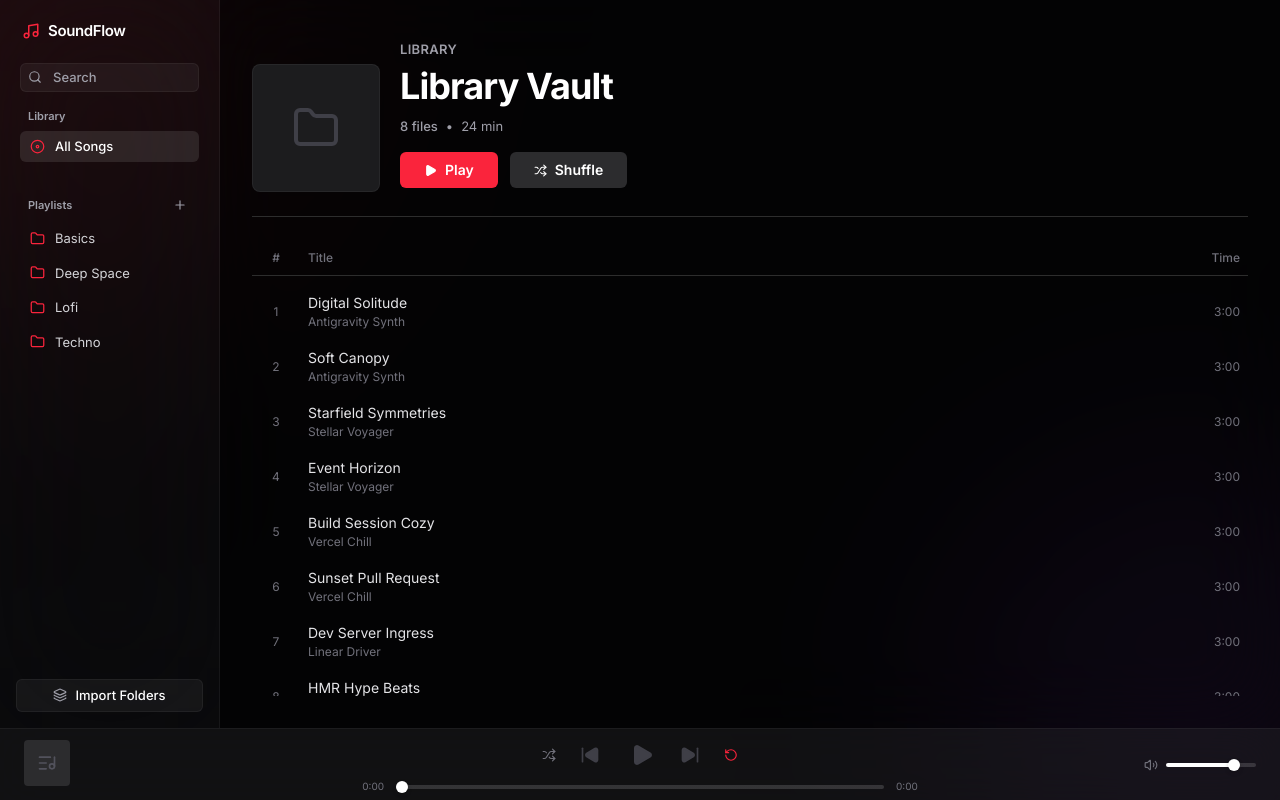
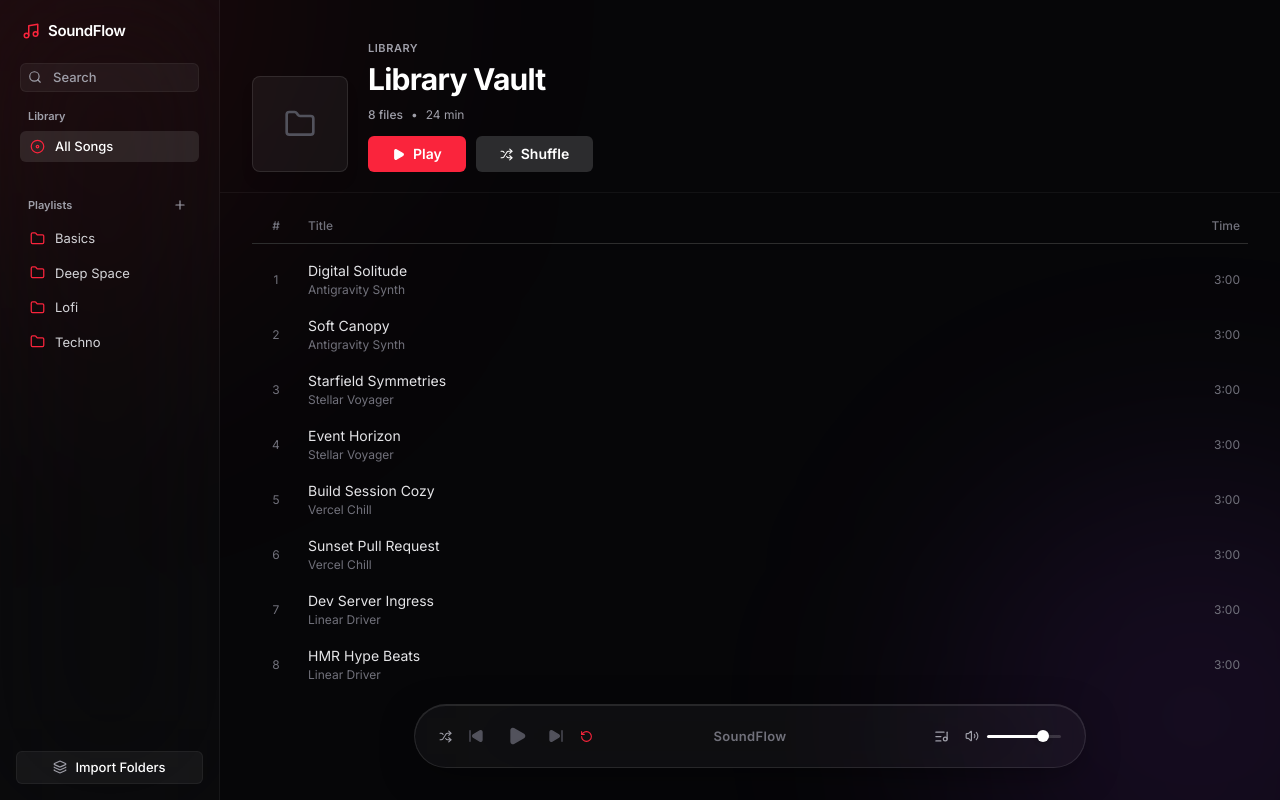
Before and after one commit to kallmejoe/audio-player-web, a React (Vite) app: page / in a window 1280 px wide. Built offline with nearby package versions, Linux system fonts and the light colour scheme.

Commit message:
refactor: update UI layout and player controls
- Remove confirmation prompt for playlist removal
- Refactor player controls to a floating, centered design
- Update PlaylistView to use consistent spacing and styling

```diff
--- a/src/App.tsx
+++ b/src/App.tsx
@@ -297,11 +297,9 @@ export default function App() {
 
   // Clear a playlist's tracks completely
   const handleRemovePlaylist = (playlistId: string) => {
-    if (confirm(`Are you sure you want to clear folder playlist "${playlistId}" and remove its audio files?`)) {
     setTracks((prev) => prev.filter((t) => t.playlistId !== playlistId));
     if (selectedPlaylistId === playlistId) {
       setSelectedPlaylistId(null);
-      }
     }
   };
 
@@ -330,7 +328,8 @@ export default function App() {
           onSearchChange={setSearchTerm}
         />
 
-        {/* Browser Area */}
+        {/* Browser Area Container with relative positioning for floating controls */}
+        <div className="flex-1 relative flex flex-col min-w-0 bg-transparent">
           <PlaylistView
             playlist={activeBrowsingPlaylist}
             tracks={visibleTracks}
@@ -339,9 +338,10 @@ export default function App() {
             onTrackSelect={(id) => handleSelectTrack(id)}
             onPlayPlaylist={handlePlayPlaylist}
           />
-      </div>
 
-      {/* Music Bottom Controls player footer */}
+          {/* Music Bottom Controls player footer floating over PlaylistView strictly */}
+          <div className="pointer-events-none absolute bottom-8 inset-x-0 flex justify-center z-50">
+            <div className="pointer-events-auto w-full px-8 flex justify-center">
               <MusicPlayerControls
                 currentTrack={activeTrack}
                 playbackState={playbackState}
@@ -361,6 +361,10 @@ export default function App() {
                 onSeek={handleSeek}
                 playlistGradient={currentPlaylistGradient}
               />
+            </div>
+          </div>
+        </div>
+      </div>
 
       {/* --- Overlay & Modals Section with Micro-animations --- */}
       <AnimatePresence>
--- a/src/components/MusicPlayerControls.tsx
+++ b/src/components/MusicPlayerControls.tsx
@@ -13,12 +13,9 @@ import {
   Shuffle,
   Volume2,
   VolumeX,
-  Maximize2,
   ListMusic,
-  Tv,
 } from 'lucide-react';
 import { Track, PlaybackState } from '../types';
-import { motion } from 'motion/react';
 
 interface MusicPlayerControlsProps {
   currentTrack: Track | null;
@@ -43,7 +40,6 @@ export default function MusicPlayerControls({
   onToggleRepeat,
   onVolumeChange,
   onSeek,
-  playlistGradient = 'from-zinc-800 to-zinc-950',
 }: MusicPlayerControlsProps) {
   const { isPlaying, volume, currentTime, repeatMode, isShuffle } = playbackState;
 
@@ -70,91 +66,58 @@ export default function MusicPlayerControls({
 
   return (
     <div
-      className="w-full h-[72px] bg-[#1a1a1c]/60 backdrop-blur-xl border-t border-white/5 flex items-center justify-between px-6 z-50 shrink-0"
+      className="w-full max-w-2xl h-[64px] bg-white/[0.04] backdrop-blur-[64px] border border-white/10 rounded-full flex items-center justify-between px-6 shadow-[0_20px_40px_rgba(0,0,0,0.4)] select-none mx-auto"
+      style={{
+        boxShadow: "0 10px 40px -10px rgba(0,0,0,0.5), inset 0 1px 0 rgba(255,255,255,0.1)",
+      }}
       id="music-bar-controls"
     >
-      {/* Left Block: Current Track Info vertically centered */}
-      <div className="flex items-center gap-3 w-1/4 mt-[-4px]">
-        {currentTrack ? (
-          <>
-            <div className={`w-[46px] h-[46px] rounded bg-[#2c2c2e] flex items-center justify-center shrink-0 overflow-hidden`}>
-              {currentTrack.coverUrl ? (
-                <img
-                  src={currentTrack.coverUrl}
-                  alt=""
-                  className="w-full h-full object-cover"
-                  referrerPolicy="no-referrer"
-                />
-              ) : (
-                <ListMusic size={20} className="text-zinc-500" />
-              )}
-            </div>
-
-            <div className="flex flex-col min-w-0">
-              <span className="font-sans font-medium text-sm text-white truncate leading-tight">
-                {currentTrack.title}
-              </span>
-              <span className="font-sans text-[12px] text-zinc-400 truncate mt-0.5">
-                {currentTrack.artist}
-              </span>
-            </div>
-          </>
-        ) : (
-          <div className="flex items-center gap-3">
-            <div className="w-[46px] h-[46px] rounded bg-[#2c2c2e] flex items-center justify-center shrink-0">
-              <ListMusic size={20} className="text-zinc-600" />
-            </div>
-          </div>
-        )}
-      </div>
-
-      {/* Center Block: Playback controls stack */}
-      <div className="flex flex-col items-center flex-1 max-w-xl">
-        <div className="flex items-center gap-6 mt-1">
+      {/* Left Block: Transport Controls */}
+      <div className="flex items-center gap-4 shrink-0 w-1/4">
         <button
           onClick={onToggleShuffle}
           className={`cursor-pointer transition-colors ${
-              isShuffle ? 'text-[#fa243c]' : 'text-zinc-500 hover:text-zinc-300'
+            isShuffle ? 'text-[#fa243c]' : 'text-zinc-400 hover:text-white'
           }`}
         >
-            <Shuffle size={14} />
+          <Shuffle size={13} />
         </button>
 
         <button
           onClick={onPrevious}
           disabled={!currentTrack}
-            className="text-white hover:text-zinc-300 disabled:text-zinc-700 disabled:cursor-not-allowed transition-colors cursor-pointer"
+          className="text-zinc-200 hover:text-white disabled:text-zinc-600 transition-colors cursor-pointer"
         >
-            <SkipBack size={20} fill="currentColor" />
+          <SkipBack size={16} fill="currentColor" />
         </button>
 
         <button
           onClick={onPlayPause}
           disabled={!currentTrack}
-            className="w-8 h-8 rounded-full bg-transparent text-white flex items-center justify-center transition-all cursor-pointer disabled:text-zinc-700 hover:scale-105 active:scale-95"
+          className="text-white hover:scale-105 active:scale-95 transition-all cursor-pointer disabled:text-zinc-600 disabled:scale-100 flex items-center justify-center w-8 h-8"
         >
           {isPlaying ? (
-              <Pause size={24} fill="currentColor" />
+            <Pause size={20} fill="currentColor" />
           ) : (
-              <Play size={24} fill="currentColor" className="ml-[3px]" />
+            <Play size={20} fill="currentColor" className="ml-[2px]" />
           )}
         </button>
 
         <button
           onClick={onNext}
           disabled={!currentTrack}
-            className="text-white hover:text-zinc-300 disabled:text-zinc-700 disabled:cursor-not-allowed transition-colors cursor-pointer"
+          className="text-zinc-200 hover:text-white disabled:text-zinc-600 transition-colors cursor-pointer"
         >
-            <SkipForward size={20} fill="currentColor" />
+          <SkipForward size={16} fill="currentColor" />
         </button>
 
         <button
           onClick={onToggleRepeat}
           className={`cursor-pointer transition-colors relative ${
-              repeatMode !== 'off' ? 'text-[#fa243c]' : 'text-zinc-500 hover:text-zinc-300'
+            repeatMode !== 'off' ? 'text-[#fa243c]' : 'text-zinc-400 hover:text-white'
           }`}
         >
-            <RotateCcw size={14} />
+          <RotateCcw size={13} />
           {repeatMode === 'one' && (
             <span className="absolute -top-1.5 -right-2 text-[8px] font-bold text-[#fa243c]">
               1
@@ -163,13 +126,28 @@ export default function MusicPlayerControls({
         </button>
       </div>
 
-        {/* Timeline Slider bar with red accent */}
-        <div className="w-full flex items-center gap-3 mt-2">
-          <span className="text-[10px] text-zinc-500 min-w-[32px] text-right">
+      {/* Center Block: Track Info / Logo & Scrubber overlay */}
+      <div className="flex-1 flex flex-col items-center justify-center max-w-sm h-full relative group mx-auto">
+        {currentTrack ? (
+          <>
+            <div className="flex items-center gap-2 mt-0.5 group-hover:-translate-y-1 transition-transform duration-300">
+              {currentTrack.coverUrl && (
+                <img src={currentTrack.coverUrl} className="w-5 h-5 rounded-[4px] object-cover shadow-sm" alt="" referrerPolicy="no-referrer" />
+              )}
+              <div className="flex items-center gap-1.5 text-[12px] truncate">
+                <span className="font-semibold text-white truncate max-w-[120px]">{currentTrack.title}</span>
+                <span className="text-zinc-500">—</span>
+                <span className="text-zinc-400 truncate max-w-[120px]">{currentTrack.artist}</span>
+              </div>
+            </div>
+
+            {/* Invisible expanded hit area for scrubber */}
+            <div className="absolute inset-x-0 bottom-2 top-8 opacity-0 group-hover:opacity-100 group-hover:-translate-y-1 flex items-center justify-center transition-all duration-300 gap-2 px-2">
+              <span className="text-[9px] text-zinc-500 min-w-[24px] text-right font-medium">
                 {formatTime(currentTime)}
               </span>
 
-          <div className="relative flex-1 group h-3 flex items-center">
+              <div className="relative flex-1 h-3 flex items-center">
                 <input
                   type="range"
                   min="0"
@@ -178,25 +156,34 @@ export default function MusicPlayerControls({
                   value={progress}
                   onChange={handleSeekChange}
                   disabled={!currentTrack}
-              className="absolute inset-x-0 w-full h-1 bg-white/10 rounded-full appearance-none cursor-pointer outline-none"
+                  className="absolute inset-x-0 w-full h-[3px] bg-white/10 rounded-full appearance-none cursor-pointer outline-none"
                   style={{
                     background: `linear-gradient(to right, #fa243c 0%, #fa243c ${progress}%, rgba(255,255,255,0.15) ${progress}%, rgba(255,255,255,0.15) 100%)`,
                   }}
                 />
               </div>
 
-          <span className="text-[10px] text-zinc-500 min-w-[32px]">
-            {formatTime(duration)}
+              <span className="text-[9px] text-zinc-500 min-w-[24px] font-medium">
+                -{formatTime(duration - currentTime)}
               </span>
             </div>
+          </>
+        ) : (
+          <div className="text-zinc-600 flex flex-col items-center">
+            <span className="font-semibold text-[13px] tracking-wide mt-[2px] text-zinc-500">SoundFlow</span>
+          </div>
+        )}
       </div>
 
-      {/* Right Block: Volume */}
-      <div className="flex items-center gap-3 w-1/4 justify-end">
-        <div className="flex items-center gap-2 w-28 shrink-0">
+      {/* Right Block: Volume & Extras */}
+      <div className="flex items-center gap-4 shrink-0 justify-end w-1/4">
+        <button className="text-zinc-400 hover:text-white transition-colors">
+          <ListMusic size={15} />
+        </button>
+        <div className="flex items-center gap-2 w-24 shrink-0">
           <button
             onClick={handleVolumeToggle}
-            className="text-zinc-500 hover:text-white transition-colors cursor-pointer"
+            className="text-zinc-400 hover:text-white transition-colors cursor-pointer"
           >
             {volume === 0 ? <VolumeX size={14} /> : <Volume2 size={14} />}
           </button>
@@ -208,8 +195,9 @@ export default function MusicPlayerControls({
             step="0.01"
             value={volume}
             onChange={(e) => onVolumeChange(parseFloat(e.target.value))}
-            className="w-full h-1 bg-white/10 rounded-full appearance-none cursor-pointer outline-none"
+            className="w-full h-[3px] bg-white/10 rounded-full appearance-none cursor-pointer outline-none"
             style={{
+              height: '3px',
               background: `linear-gradient(to right, white 0%, white ${volume * 100}%, rgba(255,255,255,0.15) ${volume * 100}%, rgba(255,255,255,0.15) 100%)`,
             }}
           />
--- a/src/components/PlaylistView.tsx
+++ b/src/components/PlaylistView.tsx
@@ -53,11 +53,11 @@ export default function PlaylistView({
   };
 
   return (
-    <div className="flex-1 overflow-y-auto no-scrollbar flex flex-col p-8 pt-10 relative bg-black/40 backdrop-blur-2xl" id="playlist-view">
+    <div className="flex-1 overflow-y-auto no-scrollbar flex flex-col pb-[120px] relative bg-transparent" id="playlist-view">
 
       {/* Compact Header for Playlist */}
-      <div className="flex flex-row items-end gap-5 mb-8 select-none shrink-0 border-b border-[#2d2d2d] pb-6">
-        <div className="relative shrink-0 w-32 h-32 rounded-lg overflow-hidden bg-[#1c1c1e] border border-white/5 shadow-md flex items-center justify-center">
+      <div className="flex flex-row items-end gap-5 mb-6 select-none shrink-0 border-b border-white/5 pb-5 px-8 pt-10">
+        <div className="relative shrink-0 w-24 h-24 rounded-lg overflow-hidden bg-white/5 border border-white/10 shadow-lg flex items-center justify-center">
           {coverUrl ? (
             <img
               src={coverUrl}
@@ -66,24 +66,24 @@ export default function PlaylistView({
               referrerPolicy="no-referrer"
             />
           ) : (
-            <Folder size={48} className="text-zinc-700" />
+            <Folder size={32} className="text-zinc-600" />
           )}
         </div>
 
-        <div className="flex flex-col min-w-0 pb-1">
-          <span className="text-[13px] font-semibold text-zinc-400 tracking-wide uppercase mb-1">
+        <div className="flex flex-col min-w-0">
+          <span className="text-[11px] font-semibold text-zinc-400 tracking-wider uppercase mb-1">
             {isAllTracks ? 'Library' : 'Playlist'}
           </span>
-          <h1 className="font-sans font-bold text-3xl md:text-4xl text-white truncate leading-tight tracking-tight">
+          <h1 className="font-sans font-bold text-2xl md:text-3xl text-white truncate leading-tight tracking-tight mb-2">
             {title}
           </h1>
-          <div className="flex items-center gap-2 mt-2 text-[13px] text-zinc-400 font-sans">
+          <div className="flex items-center gap-2 text-[12px] text-zinc-400 font-sans mb-3">
             <span className="font-medium">{trackCountStr}</span>
             <span>•</span>
             <span>{totalDurationStr}</span>
           </div>
 
-          <div className="flex items-center gap-3 mt-4">
+          <div className="flex items-center gap-2.5">
             <button
               onClick={() => onPlayPlaylist(isAllTracks ? null : playlist.id, false)}
               disabled={tracks.length === 0}
@@ -105,7 +105,7 @@ export default function PlaylistView({
       </div>
 
       {/* Track List Section */}
-      <div className="flex-1 flex flex-col min-h-0">
+      <div className="flex flex-col px-8">
         {/* Table Header */}
         <div className="flex items-center justify-between border-b border-[#2d2d2d] pb-2 px-2 select-none mb-2">
           <div className="flex items-center gap-4 text-[12px] font-medium text-zinc-500 w-full">
@@ -116,7 +116,7 @@ export default function PlaylistView({
         </div>
 
         {/* Tracks List */}
-        <div className="flex-1 overflow-y-auto no-scrollbar pb-20">
+        <div className="flex flex-col pb-6">
           {tracks.length === 0 ? (
             <div className="w-full h-32 flex items-center justify-center text-zinc-500 text-sm">
               This folder is empty.
```
Lines whose indentation alone changed are shown as unchanged.
